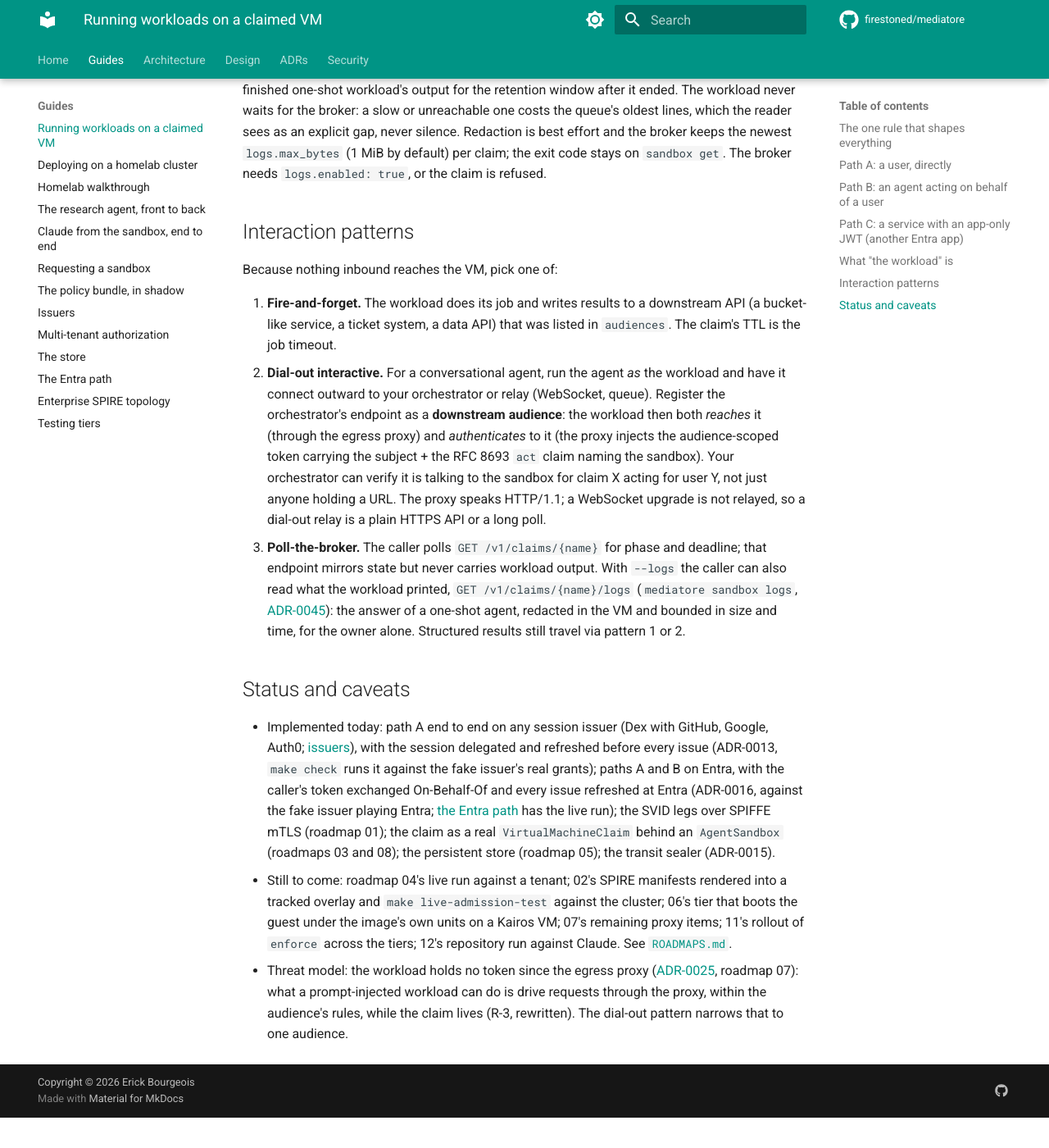
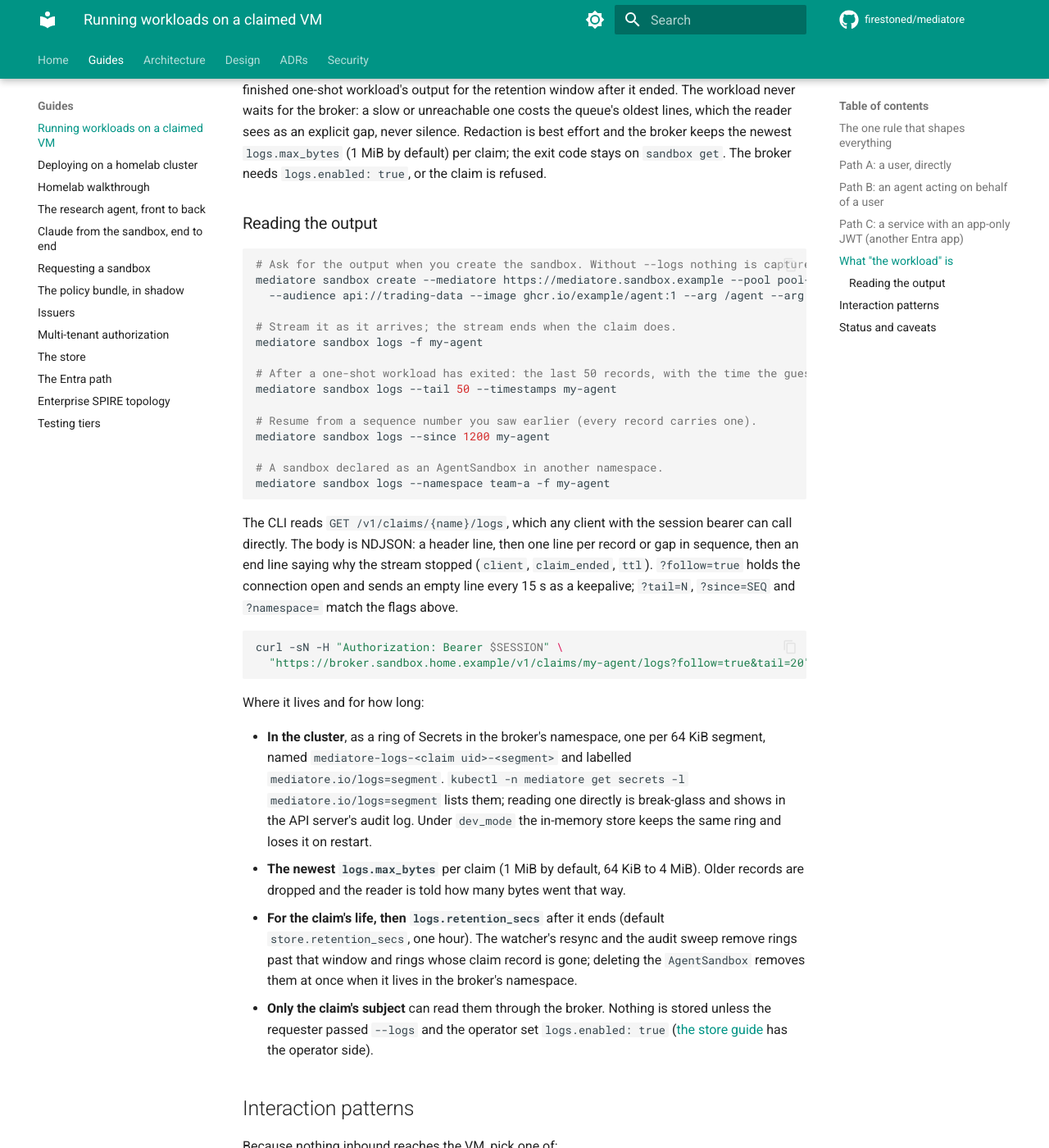
Before and after one commit to firestoned/mediatore, an MkDocs documentation site: the page built from docs/guides/running-workloads.md, in a window 1280 px wide and 1400 px high, scrolled down 7602 px. Shown: the whole window at 82% size. Built offline with MkDocs 1.6.1 and Material for MkDocs 9.7.7, drawn with Linux system fonts in a browser that asks for light colours; comment, search, counter and statistics services are not loaded; before the commit the page ends 8965 px from its top, so only the background shows below that.

Commit message:
docs(guides): a worked example for reading a sandbox workload output (ADR-0045, roadmap 08)
The running-workloads guide gains a "Reading the output" subsection: the create --logs call, sandbox logs with -f, --tail, --timestamps, --since and --namespace, the raw GET /v1/claims/{name}/logs NDJSON route with a curl example, and in one place where the output is kept (the Secret ring, how to list it with kubectl), the per-claim cap, the retention window and the sweeps, and who may read it. Before this the same facts were spread as prose across three guides.

Signed-off-by: Erick Bourgeois <erick@jeb.ca>

````diff
--- a/docs/guides/running-workloads.md
+++ b/docs/guides/running-workloads.md
@@ -311,6 +311,54 @@ oldest lines, which the reader sees as an explicit gap, never silence. Redaction
 and the broker keeps the newest `logs.max_bytes` (1 MiB by default) per claim; the exit code
 stays on `sandbox get`. The broker needs `logs.enabled: true`, or the claim is refused.
 
+### Reading the output
+
+```sh
+# Ask for the output when you create the sandbox. Without --logs nothing is captured.
+mediatore sandbox create --mediatore https://mediatore.sandbox.example --pool pool-a \
+  --audience api://trading-data --image ghcr.io/example/agent:1 --arg /agent --arg run --logs
+
+# Stream it as it arrives; the stream ends when the claim does.
+mediatore sandbox logs -f my-agent
+
+# After a one-shot workload has exited: the last 50 records, with the time the guest read each.
+mediatore sandbox logs --tail 50 --timestamps my-agent
+
+# Resume from a sequence number you saw earlier (every record carries one).
+mediatore sandbox logs --since 1200 my-agent
+
+# A sandbox declared as an AgentSandbox in another namespace.
+mediatore sandbox logs --namespace team-a -f my-agent
+```
+
+The CLI reads `GET /v1/claims/{name}/logs`, which any client with the session bearer can
+call directly. The body is NDJSON: a header line, then one line per record or gap in
+sequence, then an end line saying why the stream stopped (`client`, `claim_ended`, `ttl`).
+`?follow=true` holds the connection open and sends an empty line every 15 s as a keepalive;
+`?tail=N`, `?since=SEQ` and `?namespace=` match the flags above.
+
+```sh
+curl -sN -H "Authorization: Bearer $SESSION" \
+  "https://broker.sandbox.home.example/v1/claims/my-agent/logs?follow=true&tail=20"
+```
+
+Where it lives and for how long:
+
+- **In the cluster**, as a ring of Secrets in the broker's namespace, one per 64 KiB segment,
+  named `mediatore-logs-<claim uid>-<segment>` and labelled `mediatore.io/logs=segment`.
+  `kubectl -n mediatore get secrets -l mediatore.io/logs=segment` lists them; reading one
+  directly is break-glass and shows in the API server's audit log. Under `dev_mode` the
+  in-memory store keeps the same ring and loses it on restart.
+- **The newest `logs.max_bytes`** per claim (1 MiB by default, 64 KiB to 4 MiB). Older
+  records are dropped and the reader is told how many bytes went that way.
+- **For the claim's life, then `logs.retention_secs`** after it ends (default
+  `store.retention_secs`, one hour). The watcher's resync and the audit sweep remove rings
+  past that window and rings whose claim record is gone; deleting the `AgentSandbox` removes
+  them at once when it lives in the broker's namespace.
+- **Only the claim's subject** can read them through the broker. Nothing is stored unless
+  the requester passed `--logs` and the operator set `logs.enabled: true`
+  ([the store guide](the-store.md#workload-output) has the operator side).
+
 ## Interaction patterns
 
 Because nothing inbound reaches the VM, pick one of:
````
Also changed, not shown: 2 other files.
